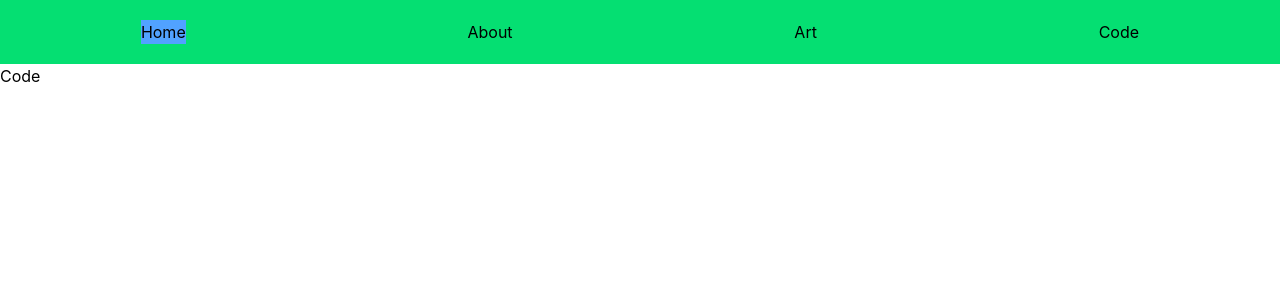
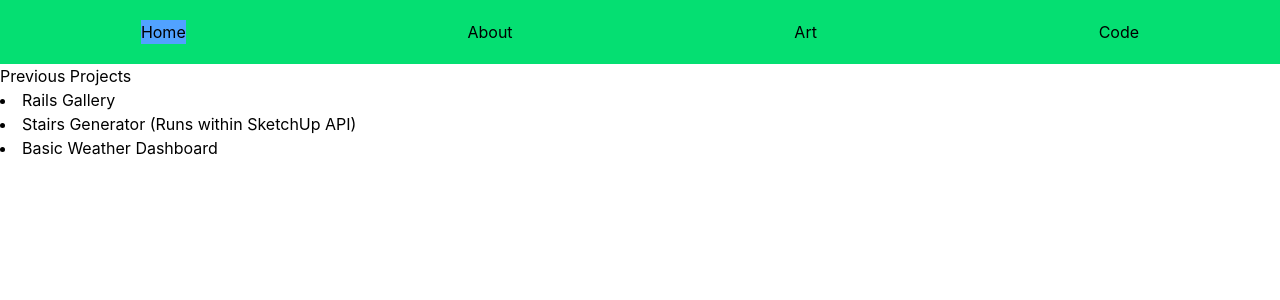
Before and after one commit to Mabsky05/CV---2026, a React (Vite) app: page /Code in a window 1280 px wide. Shown: the top 300 px of the page. Built offline with nearby package versions, Linux system fonts and the light colour scheme.

Commit message:
Updated routes and links to code projects.

```diff
--- a/src/Code.tsx
+++ b/src/Code.tsx
@@ -1,6 +1,14 @@
 function Code() {
   return (
-    <>Code</>
+    <div>
+      <div>Previous Projects</div>
+      <li><a href="https://github.com/Mabsky05/Rails---Gallery" target="blank" rel="noopener noreferrer">
+      Rails Gallery</a></li>
+      <li><a href="https://github.com/Mabsky05/SketchUp-Stairs-Generator/blob/main/stairs.rb" target="blank" rel="noopener noreferrer">
+      Stairs Generator (Runs within SketchUp API)</a></li>
+      <li><a href="https://github.com/Mabsky05/weather_dashboard" target="blank" rel="noopener noreferrer">
+      Basic Weather Dashboard</a></li>
+    </div>
   )
 }
 
```
Also changed, not shown: src/App.tsx (+0 -7 lines).
